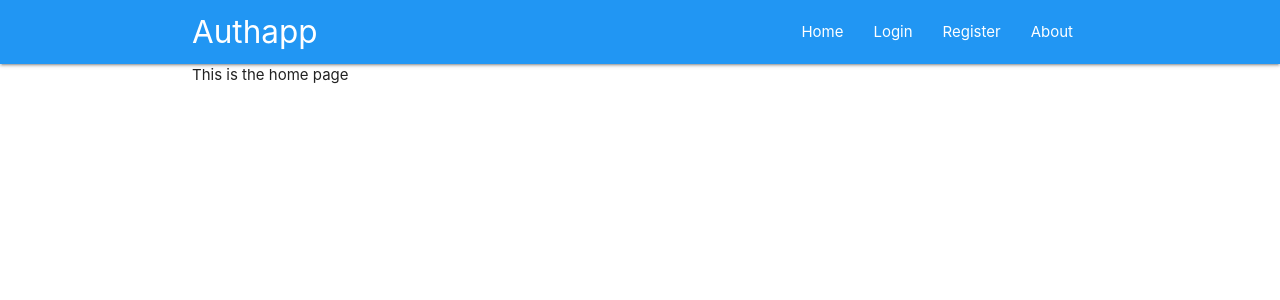
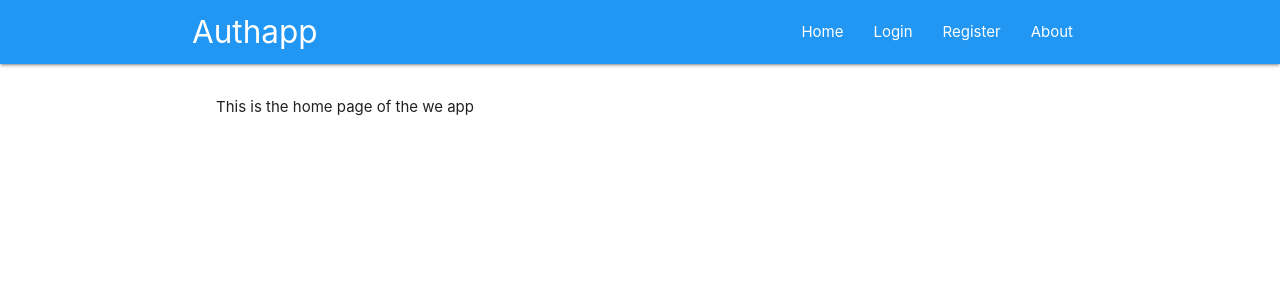
Before and after one commit to mark-okoth/vue-vuelidate-input-validation, a Vue app: page /register in a window 1280 px wide. Shown: the top 300 px of the page. Built offline with nearby package versions, Linux system fonts and the light colour scheme.

Commit message:
fnishing the register and login components

```diff
--- a/src/components/Home.vue
+++ b/src/components/Home.vue
@@ -1,6 +1,12 @@
 <template>
   <div class="home">
-    <div class="container">This is the home page</div>
+     <div class="container">
+       <div class="card z-depth-0">
+       <div class="card-content">
+         <p> This is the home page of the we app </p>
+       </div>
+     </div>
+     </div>
   </div>
 </template>
 
--- a/src/components/Register.vue
+++ b/src/components/Register.vue
@@ -55,7 +55,7 @@ export default {
       name: "",
       email: "",
       age: null,
-      username: "",
+      username: " ",
       password: "",
       confirmPassword: ""
     };
@@ -93,7 +93,6 @@ export default {
 .input-field.invalid label {
   color: red;
 }
-
 .input-field.invalid {
   border: 1px solid red;
   border-top: red;
```
